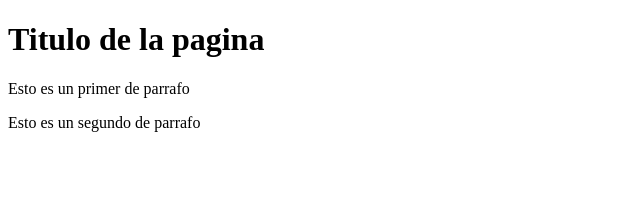
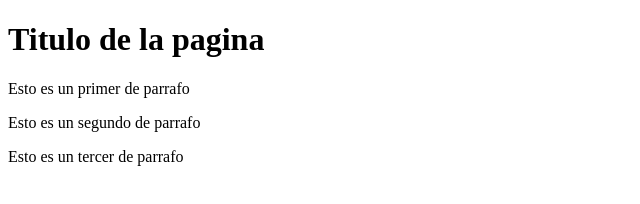
Before and after one commit to hjsoto/Proyecto-web-Empresa-C, a plain HTML site: page index.html in a window 1280 px wide. Shown: the whole page, without its empty margins (0-640 px from the left). Drawn offline with Linux system fonts and the light colour scheme.

Commit message:
Agregando tercer parrafo

```diff
--- a/index.html
+++ b/index.html
@@ -10,5 +10,6 @@
     <h1>Titulo de la pagina</h1>
     <p>Esto es un primer de parrafo</p>
     <p>Esto es un segundo de parrafo</p>
+    <p>Esto es un tercer de parrafo</p>
 </body>
 </html>
```
